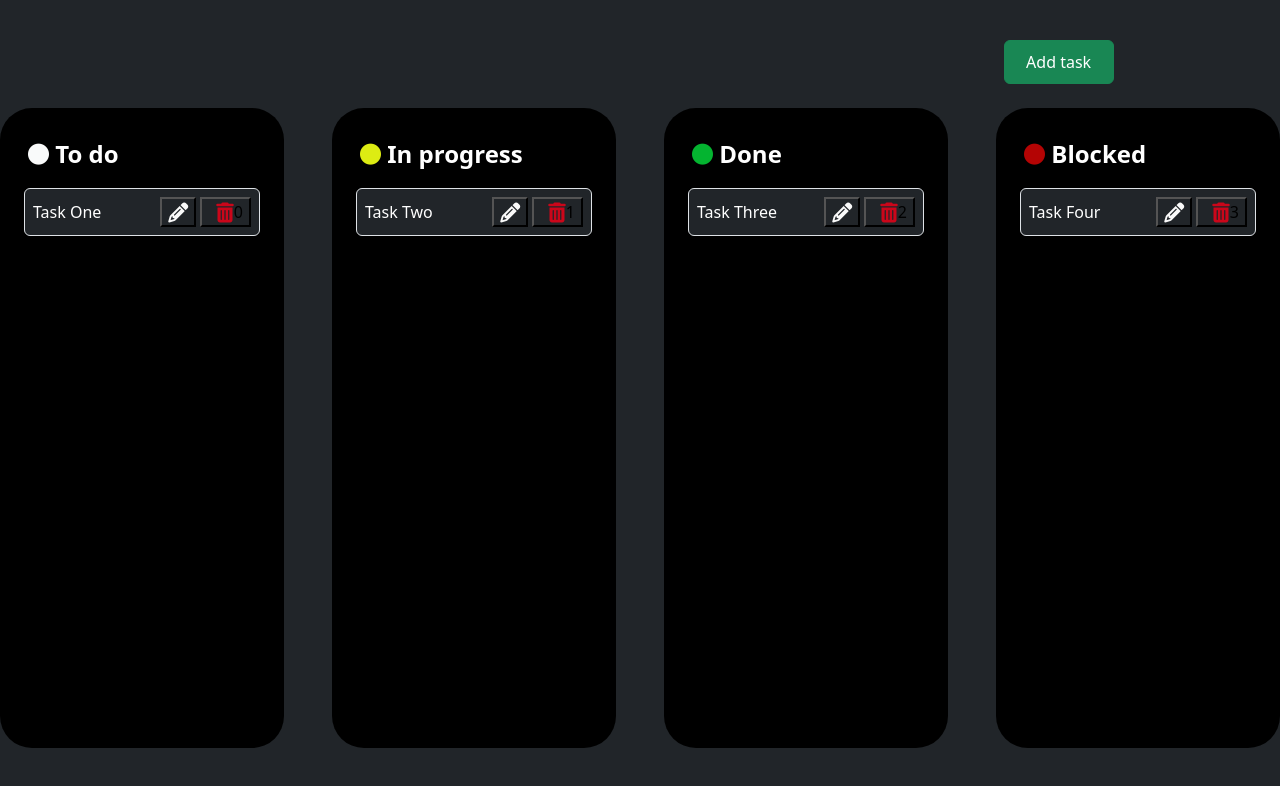
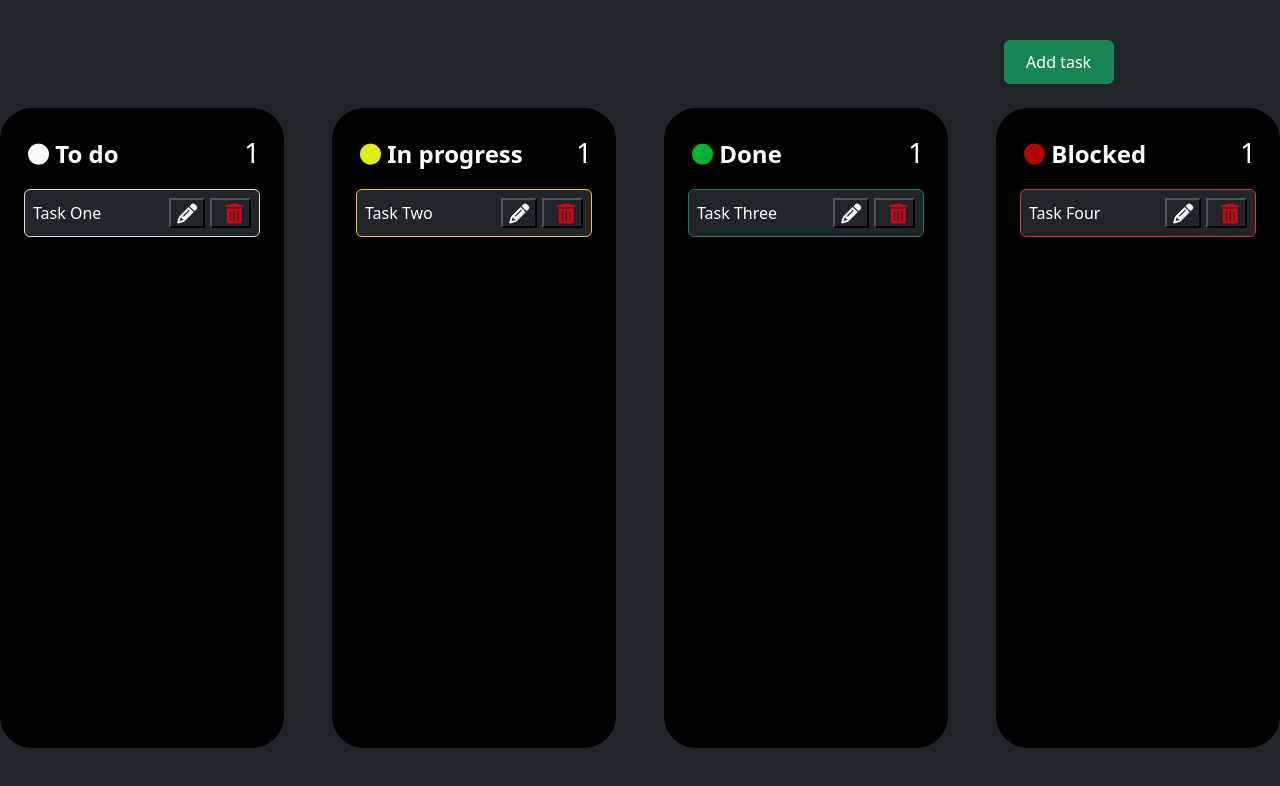
Before and after one commit to Erkabb/to-do, a plain HTML site: page index.html in a window 1280 px wide. Drawn offline with nearby package versions, Linux system fonts and the light colour scheme.

Commit message:
finished

```diff
--- a/index.html
+++ b/index.html
@@ -85,37 +85,69 @@
 
       <div class="d-flex flex-nowrap column-gap-5 justify-content-center pt-4">
         <div class="order-md-4 p-2 bg-black task rounded-5">
+          <div
+            class="d-flex flex-row justify-content-between align-items-baseline"
+          >
             <div class="bhead fs-4">
               <i class="fa-solid fa-circle fa-sm" style="color: #f9fafa"></i>
               <strong>To do</strong>
             </div>
+            <span class="text-white pe-3 fs-3" id="countofList"></span>
+          </div>
 
-          <div class="card-body" id="taskTodoList"></div>
+          <div
+            class="card-body border d-flex justify-content-between align-items-center text-bg-dark rounded p-2 mt-3 mx-3"
+            id="taskTodoList"
+          ></div>
         </div>
 
         <div class="order-md-4 p-2 bg-black task rounded-5">
+          <div
+            class="d-flex flex-row justify-content-between align-items-baseline"
+          >
             <div class="bhead fs-4">
               <i class="fa-solid fa-circle fa-sm" style="color: #ddec13"></i>
               <strong>In progress</strong>
             </div>
+            <span class="text-white pe-3 fs-3" id="countofIPList"></span>
+          </div>
 
-          <div class="card-body" id="taskInprogressList"></div>
+          <div
+            class="card-body border d-flex justify-content-between align-items-center text-bg-dark rounded p-2 mt-3 mx-3"
+            id="taskInprogressList"
+          ></div>
         </div>
 
         <div class="order-md-4 p-2 bg-black task rounded-5">
+          <div
+            class="d-flex flex-row justify-content-between align-items-baseline"
+          >
             <div class="bhead fs-4">
               <i class="fa-solid fa-circle fa-sm" style="color: #04b430"></i>
               <strong>Done</strong>
             </div>
-          <div class="card-body" id="taskDoneList"></div>
+            <span class="text-white pe-3 fs-3" id="countofDoneList"></span>
+          </div>
+          <div
+            class="card-body border d-flex justify-content-between align-items-center text-bg-dark rounded p-2 mt-3 mx-3"
+            id="taskDoneList"
+          ></div>
         </div>
 
         <div class="order-md-4 p-2 bg-black task rounded-5">
+          <div
+            class="d-flex flex-row justify-content-between align-items-baseline"
+          >
             <div class="bhead fs-4">
               <i class="fa-solid fa-circle fa-sm" style="color: #b40404"></i>
               <strong>Blocked</strong>
             </div>
-          <div class="card-body" id="taskBlockedList"></div>
+            <span class="text-white pe-3 fs-3" id="countofBlockedList"></span>
+          </div>
+          <div
+            class="card-body border d-flex justify-content-between align-items-center text-bg-dark rounded p-2 mt-3 mx-3"
+            id="taskBlockedList"
+          ></div>
         </div>
       </div>
     </section>
--- a/todo.js
+++ b/todo.js
@@ -6,6 +6,13 @@ const taskBlockedList = document.getElementById("taskBlockedList");
 const submitBtn = document.getElementById("submitBtn");
 const input = document.getElementById("recipient-name");
 const statusbtn = document.getElementById("status");
+const countofList = document.getElementById("countofList");
+const countofIPList = document.getElementById("countofIPList");
+const countofDoneList = document.getElementById("countofDoneList");
+const countofBlockedList = document.getElementById("countofBlockedList");
+
+let isEdit = false;
+let editedIndex = -1;
 
 const tasks = [
   {
@@ -27,59 +34,83 @@ const tasks = [
 ];
 
 function draw() {
+  let todoCount = 0,
+    ipCount = 0,
+    doneCount = 0,
+    blockedCount = 0;
   taskTodoList.innerHTML = "";
   taskInprogressList.innerHTML = "";
   taskDoneList.innerHTML = "";
   taskBlockedList.innerHTML = "";
   for (let i = 0; i < tasks.length; i++) {
     const newtaskcard = `
-    <div class="border d-flex justify-content-between align-items-center text-bg-dark rounded p-2 mt-3 mx-3">
+
       <span>${tasks[i].name}</span>
         <div class="icons ">
-            <button class="btn-sm bg-dark">
+            <button class="btn-sm bg-dark" onclick="editTask(${i})"   data-bs-toggle="modal"
+          data-bs-target="#exampleModal">
               <i class="fa-solid fa-pencil fa-lg" style="color: #fafafa"></i> </button>
-              <button class="btn-sm bg-dark" onclick="deleteTask()">
+              <button class="btn-sm bg-dark" onclick="deleteTask(${i})">
               <i
                 class="fa-solid fa-trash-can fa-lg ps-2"
                 style="color: #cb061a"
-              ></i>${[i]}
+              ></i>
               </button>
             </div>
-            </div>
+
 
  `;
 
     switch (tasks[i].status) {
       case "TODO": {
         taskTodoList.innerHTML += newtaskcard;
-
+        todoCount++;
+        countofList.innerText = todoCount;
         break;
       }
       case "INPROGRESS": {
         taskInprogressList.innerHTML += newtaskcard;
-
+        taskInprogressList.classList.add("border-warning");
+        ipCount++;
+        countofIPList.innerText = ipCount;
         break;
       }
       case "DONE": {
         taskDoneList.innerHTML += newtaskcard;
+        taskDoneList.classList.add("border-success");
+        doneCount++;
+        countofDoneList.innerText = doneCount;
         break;
       }
       case "BLOCKED": {
         taskBlockedList.innerHTML += newtaskcard;
+        taskBlockedList.classList.add("border-danger");
+        blockedCount++;
+        countofBlockedList.innerText = blockedCount;
         break;
       }
       default: {
       }
+
+      // document.getElementById("countofNum").innerHTML = count;
     }
   }
 }
 submitBtn.addEventListener("click", function () {
-  //   tasks[1].status = "INPROGRESS";
-  const newtask = {
-    name: input.value,
-    status: statusbtn.value,
-  };
-  tasks.push(newtask);
+  if (isEdit) {
+    tasks[editedIndex].name = input.value;
+    tasks[editedIndex].status = statusbtn.value;
+    isEdit = false;
+  } else {
+    // tasks[1].status = "INPROGRESS";
+    const newtask = {
+      name: input.value,
+      status: statusbtn.value,
+    };
+    tasks.push(newtask);
+  }
+  input.value = "";
+  statusbtn.value = "TODO";
   draw();
 });
 
@@ -87,9 +118,16 @@ draw();
 
 const deleteTask = (tasksIndex) => {
   tasks.splice(tasksIndex, 1);
+
   draw();
 };
 
+const editTask = (tasksIndex) => {
+  input.value = tasks[tasksIndex].name;
+  statusbtn.value = tasks[tasksIndex].status;
+  isEdit = true;
+  editedIndex = tasksIndex;
+};
 // const whiteborder = () => {
 //   taskTodoList.classList.add("border-white");
 // };
```
Lines whose indentation alone changed are shown as unchanged.
